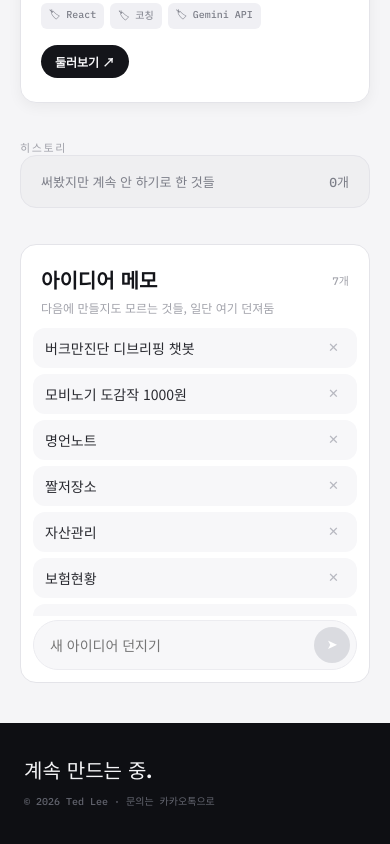
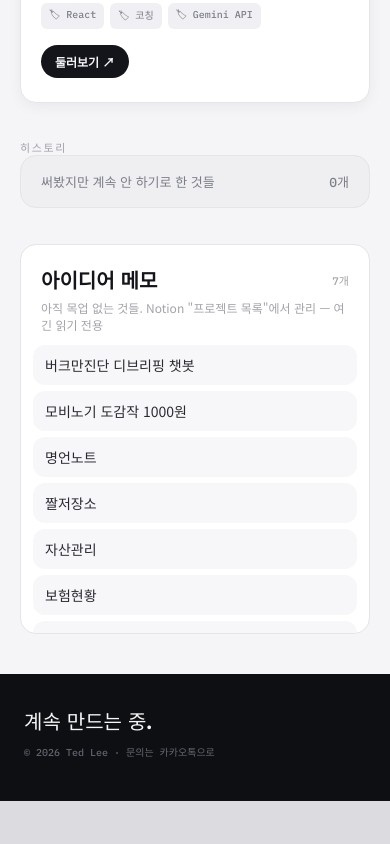
Before and after one commit to tossneon/tossneon.github.io, a plain HTML site: page index.html in a window 390 px wide. Shown: the part 1564-2408 px from the top of the page. After the commit the page ends 2365 px from the top, so only its background shows below. Drawn offline with Linux system fonts and the light colour scheme.

Commit message:
Move source of truth to Notion, registry.js becomes a synced snapshot
Notion's "작업실 허브 > 프로젝트 목록" database is now the place to
edit project status and capture new ideas (works from phone). The hub
still deploys as a static GitHub Pages site; registry.js is generated
from Notion rather than hand-edited, and the browser never calls the
Notion API directly to avoid exposing a server-side key client-side.

Also merges the separate ideas[] array into projects (status: "아이디어"),
and simplifies the hub's idea list to a read-only display since editing
now happens in Notion.

```diff
--- a/index.html
+++ b/index.html
@@ -59,12 +59,6 @@
   .memo-list { padding:0 12px 12px; display:flex; flex-direction:column; gap:6px; max-height:288px; overflow-y:auto; }
   .memo-item { display:flex; align-items:center; justify-content:space-between; padding:10px 12px; border-radius:12px; background:#F7F7F9; }
   .memo-item span { font-size:14px; color:#2A2B31; }
-  .memo-item button { background:none; border:none; cursor:pointer; color:#B7B8C0; font-size:13px; }
-  .memo-input-row { padding:4px 12px 12px; }
-  .memo-input-wrap { display:flex; align-items:center; gap:8px; border-radius:999px; padding:6px 6px 6px 16px; background:#F7F7F9; border:1px solid #ECECF0; }
-  .memo-input-wrap input { flex:1; border:none; outline:none; font-size:14px; padding:8px 0; color:#14151A; background:transparent; font-family:'Noto Sans KR',sans-serif; }
-  .memo-send { width:36px; height:36px; border-radius:999px; border:none; display:flex; align-items:center; justify-content:center; background:#DADBE0; color:#fff; cursor:pointer; flex-shrink:0; }
-  .memo-send.active { background:#4C6FFF; }
 
   .footer { padding:32px 24px; background:#0E0F13; }
   .footer .display { font-size:20px; color:#F5F5F7; margin:0; }
@@ -101,15 +95,9 @@
           <h3 class="display">아이디어 메모</h3>
           <span class="memo-count mono" id="idea-count">0개</span>
         </div>
-        <p class="memo-sub">다음에 만들지도 모르는 것들, 일단 여기 던져둠</p>
+        <p class="memo-sub">아직 목업 없는 것들. Notion "프로젝트 목록"에서 관리 — 여긴 읽기 전용</p>
       </div>
       <div class="memo-list" id="idea-list"></div>
-      <div class="memo-input-row">
-        <div class="memo-input-wrap">
-          <input id="idea-input" placeholder="새 아이디어 던지기" />
-          <button class="memo-send" id="idea-send">➤</button>
-        </div>
-      </div>
     </div>
   </div>
 
@@ -132,9 +120,10 @@ function projectHref(p){
 
 function renderProjects(){
   const active = REGISTRY.projects
-    .filter(p => STATUS_MAP[p.status]?.group !== "history")
+    .filter(p => STATUS_MAP[p.status]?.group === "active")
     .sort((a, b) => ORDER.indexOf(a.status) - ORDER.indexOf(b.status));
   const history = REGISTRY.projects.filter(p => STATUS_MAP[p.status]?.group === "history");
+  const ideas = REGISTRY.projects.filter(p => STATUS_MAP[p.status]?.group === "idea");
 
   document.getElementById("active-projects").innerHTML = active.map((p, i) => {
     const st = STATUS_MAP[p.status] || { label: p.status, color: "#6B7280" };
@@ -163,59 +152,18 @@ function renderProjects(){
     : `<p class="empty-hint">아직 없음. 접기로 한 프로젝트가 생기면 여기 쌓여요.</p>`;
 
   document.getElementById("hero-stats").innerHTML = `
-    <div><div class="num">${String(REGISTRY.projects.length).padStart(2,"0")}</div>PROJECTS</div>
-    <div><div class="num" id="stat-ideas">00</div>IDEAS</div>
+    <div><div class="num">${String(active.length).padStart(2,"0")}</div>PROJECTS</div>
+    <div><div class="num">${String(ideas.length).padStart(2,"0")}</div>IDEAS</div>
     <div><div class="num">'26</div>SINCE</div>`;
-  document.getElementById("hero-bignum").textContent = String(REGISTRY.projects.length).padStart(3, "0");
+  document.getElementById("hero-bignum").textContent = String(active.length).padStart(3, "0");
+
+  document.getElementById("idea-count").textContent = ideas.length + "개";
+  document.getElementById("idea-list").innerHTML = ideas.length
+    ? ideas.map(p => `<div class="memo-item"><span>${esc(p.title)}</span></div>`).join("")
+    : `<p class="empty-hint">없음</p>`;
 }
 
-/* 아이디어 메모: registry.js의 ideas[]를 최초 시드로 쓰고, 이후엔 이 기기의 localStorage가 기준이 된다. */
-const IDEA_KEY = "maker_journal_ideas_v1";
-let ideas = loadIdeas();
-
-function loadIdeas(){
-  try {
-    const raw = localStorage.getItem(IDEA_KEY);
-    if (raw) return JSON.parse(raw);
-  } catch (e) { console.error("아이디어 불러오기 실패", e); }
-  return REGISTRY.ideas.map((t, i) => ({ id: i, text: t }));
-}
-function saveIdeas(){
-  try { localStorage.setItem(IDEA_KEY, JSON.stringify(ideas)); }
-  catch (e) { console.error("아이디어 저장 실패", e); }
-}
-function renderIdeas(){
-  const list = document.getElementById("idea-list");
-  document.getElementById("idea-count").textContent = ideas.length + "개";
-  const statEl = document.getElementById("stat-ideas");
-  if (statEl) statEl.textContent = String(ideas.length).padStart(2, "0");
-  list.innerHTML = ideas.map(i => `
-    <div class="memo-item">
-      <span>${esc(i.text)}</span>
-      <button onclick="removeIdea(${i.id})">✕</button>
-    </div>`).join("");
-}
-function removeIdea(id){ ideas = ideas.filter(i => i.id !== id); saveIdeas(); renderIdeas(); }
-function addIdea(){
-  const el = document.getElementById("idea-input");
-  const t = el.value.trim();
-  if (!t) return;
-  ideas.unshift({ id: Date.now(), text: t });
-  el.value = "";
-  saveIdeas();
-  renderIdeas();
-  updateSendBtn();
-}
-function updateSendBtn(){
-  const el = document.getElementById("idea-input");
-  document.getElementById("idea-send").classList.toggle("active", el.value.trim().length > 0);
-}
-document.getElementById("idea-send").addEventListener("click", addIdea);
-document.getElementById("idea-input").addEventListener("keydown", e => { if (e.key === "Enter") addIdea(); });
-document.getElementById("idea-input").addEventListener("input", updateSendBtn);
-
 renderProjects();
-renderIdeas();
 </script>
 </body>
 </html>
--- a/registry.js
+++ b/registry.js
@@ -1,14 +1,16 @@
 /*
-  전체 프로젝트 단일 소스(Single Source of Truth).
-  작업실 허브(index.html, 사이트 루트 = 홈페이지)가 이 파일을 <script src>로 읽어서
-  카드를 그린다. 즉, 프로젝트 상태가 바뀌면 "여기 한 곳"만 고치면 된다.
+  이 파일은 Notion("작업실 허브" > "프로젝트 목록" 데이터베이스)에서 동기화되어 생성됨.
+  직접 손으로 고치지 말 것 — Notion에서 상태/설명 등을 바꾼 뒤 "노션 동기화해줘"라고
+  요청하면 Claude가 이 파일을 다시 생성해서 커밋한다.
+
+  허브(index.html, 사이트 루트 = 홈페이지)가 이 파일을 <script src>로 읽어서 카드를 그린다.
 
   각 프로젝트는 독립된 GitHub 저장소 + GitHub Pages로 배포된다.
   repo: "이름" 이면 실제 라이브 주소는 https://tossneon.github.io/이름/ 로 자동 계산됨
   (허브 자신은 tossneon.github.io 저장소라 이 배열에 넣지 않는다).
 
-  status 값은 아래 4단계 중 하나:
-    "아이디어"    - 아직 목업도 없음 (보통은 ideas[] 배열에만 적어두면 충분)
+  status 값은 아래 4단계 중 하나(Notion의 "상태" select 컬럼과 동일):
+    "아이디어"    - 아직 목업도 없음, repo 없음 — 허브에서는 카드가 아니라 짧은 메모 목록으로 표시
     "프로토타입"  - 목업 만들어서 써보는 중, 계속할지 결정 전
     "발전중"      - 마음에 들어서 계속 키우는 중 (기능 추가, 실사용 등)
     "히스토리"    - 써봤지만 계속 안 하기로 함 → 저장소는 그대로 두고 허브에는 기록으로만 표시
@@ -19,7 +21,7 @@ window.REGISTRY = {
   statuses: [
     { key: "발전중",   label: "발전중",     color: "#4C6FFF", group: "active" },
     { key: "프로토타입", label: "PROTOTYPE", color: "#6B7280", group: "active" },
-    { key: "아이디어",  label: "IDEA",       color: "#B98B4E", group: "active" },
+    { key: "아이디어",  label: "IDEA",       color: "#B98B4E", group: "idea" },
     { key: "히스토리",  label: "ARCHIVED",   color: "#A2A3AB", group: "history" }
   ],
 
@@ -63,17 +65,13 @@ window.REGISTRY = {
       tags: ["React", "코칭", "Gemini API"],
       description: "조언 대신 질문으로 스스로 답을 찾게 돕는 셀프코칭 대화 상대. ICF/KCA 역량 기반 시스템 프롬프트 설계는 끝났고, 대화 화면 프로토타입 단계.",
       note: "Gemini 무료 티어는 대화 내용이 학습에 쓰일 수 있음 — 코칭 대화 특성상 트레이드오프 주의"
-    }
-  ],
-
-  // 아직 목업도 안 만든 원시 아이디어. 허브에서 직접 추가/삭제 가능(이 기기에 저장됨).
-  ideas: [
-    "버크만진단 디브리핑 챗봇",
-    "모비노기 도감작 1000원",
-    "명언노트",
-    "짤저장소",
-    "자산관리",
-    "보험현황",
-    "사업계획"
+    },
+    { id: "burkman-debrief-chat", title: "버크만진단 디브리핑 챗봇", status: "아이디어" },
+    { id: "mobinogi-dex-1000",     title: "모비노기 도감작 1000원",  status: "아이디어" },
+    { id: "quote-notes",           title: "명언노트",               status: "아이디어" },
+    { id: "meme-storage",          title: "짤저장소",               status: "아이디어" },
+    { id: "asset-management",      title: "자산관리",               status: "아이디어" },
+    { id: "insurance-overview",    title: "보험현황",               status: "아이디어" },
+    { id: "business-plan",         title: "사업계획",               status: "아이디어" }
   ]
 };
```
Also changed, not shown: README.md.
